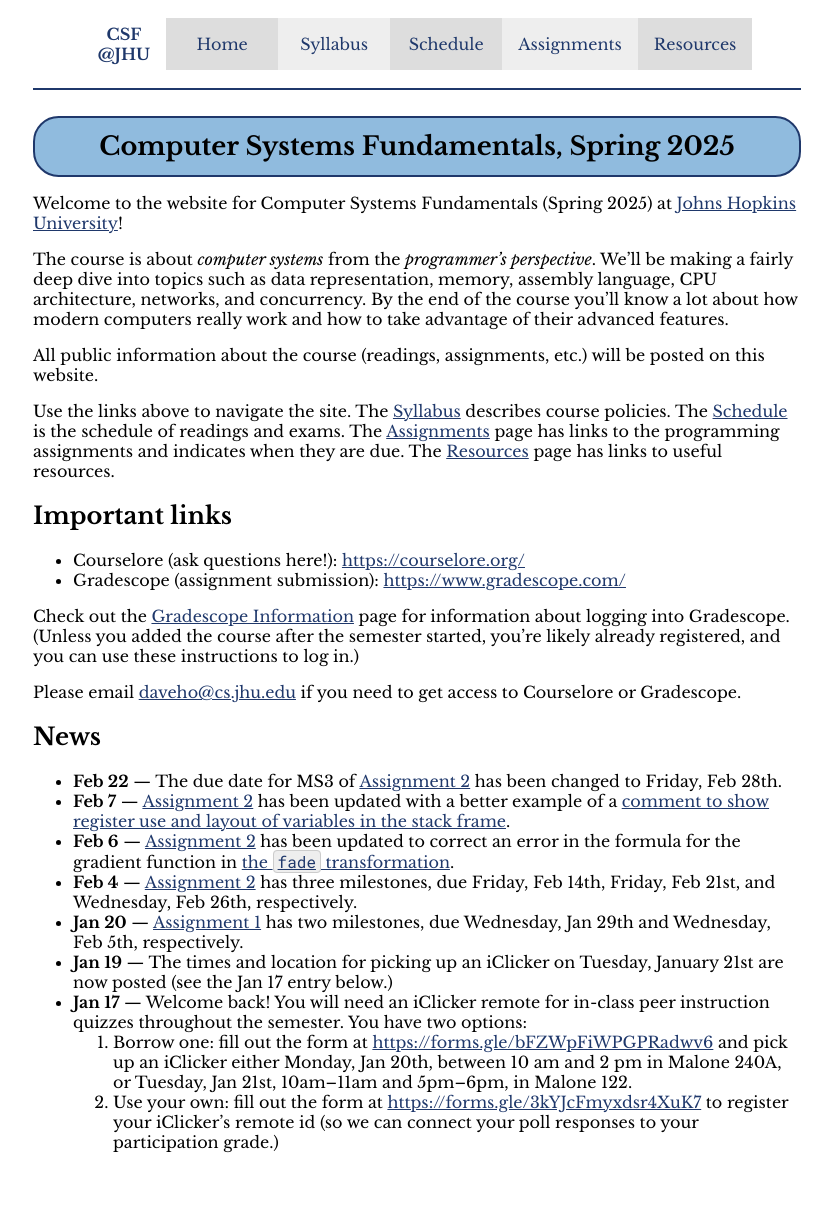
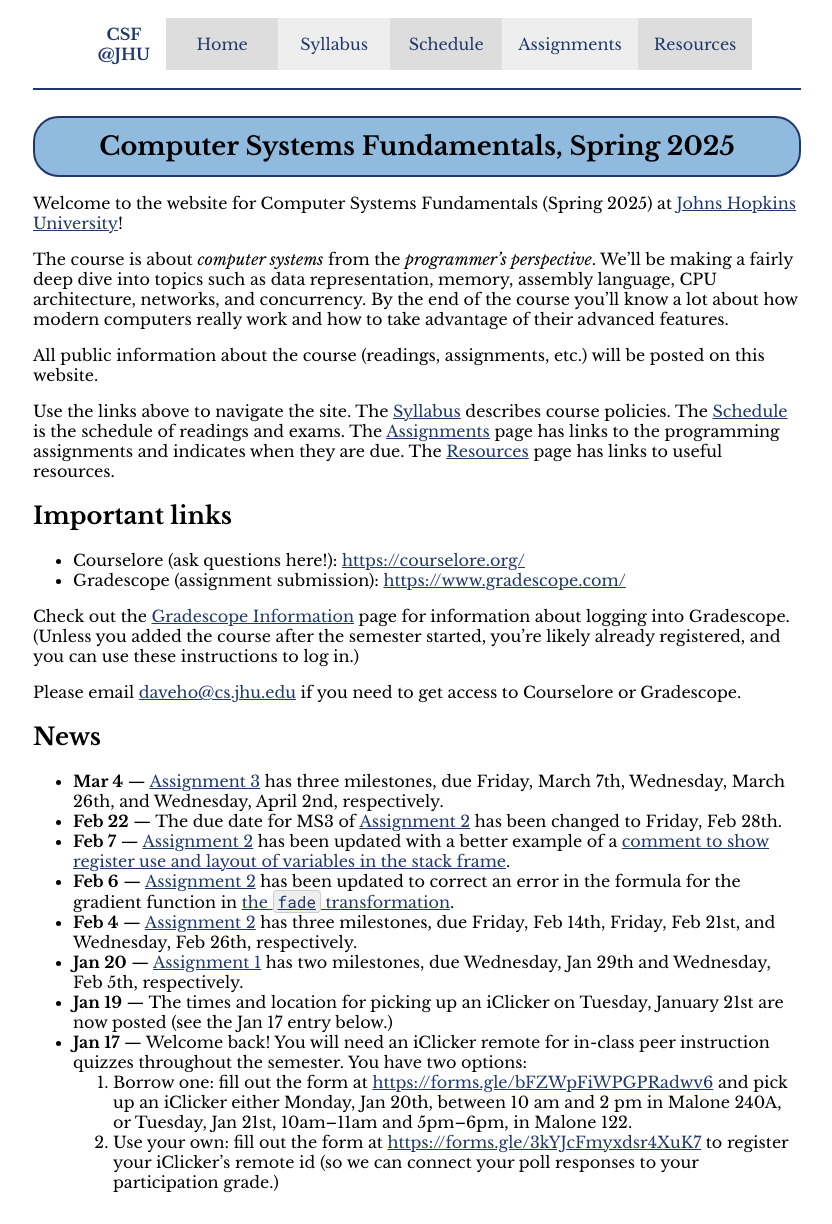
Before and after one commit to jhucsf/spring2025, a Jekyll site: the page built from index.md, in a window 1280 px wide. Shown: the whole page, without its empty margins (223-1055 px from the left). Built offline with Jekyll 4.4.1, drawn with Linux system fonts in a browser that asks for light colours; before the commit the page ends 1184 px from its top, so only the background shows below that.

Commit message:
news for A3

```diff
--- a/index.md
+++ b/index.md
@@ -38,6 +38,9 @@ Gradescope.
 
 ## News
 
+* **Mar 4** — [Assignment 3](assign/assign03.html) has three milestones,
+  due Friday, March 7th, Wednesday, March 26th, and Wednesday, April 2nd,
+  respectively.
 * **Feb 22** — The due date for MS3 of [Assignment 2](assign/assign02.html)
   has been changed to Friday, Feb 28th.
 * **Feb 7** — [Assignment 2](assign/assign02.html) has been updated with a
```
